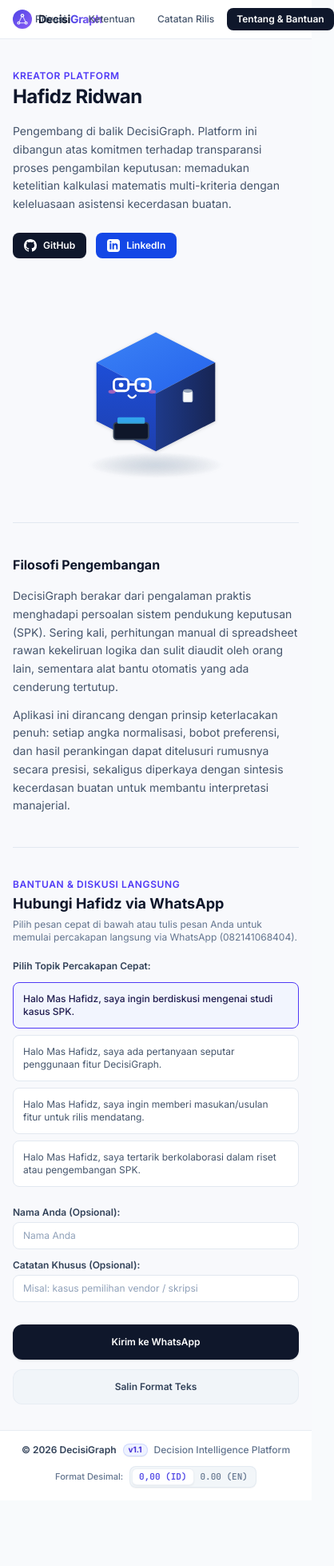
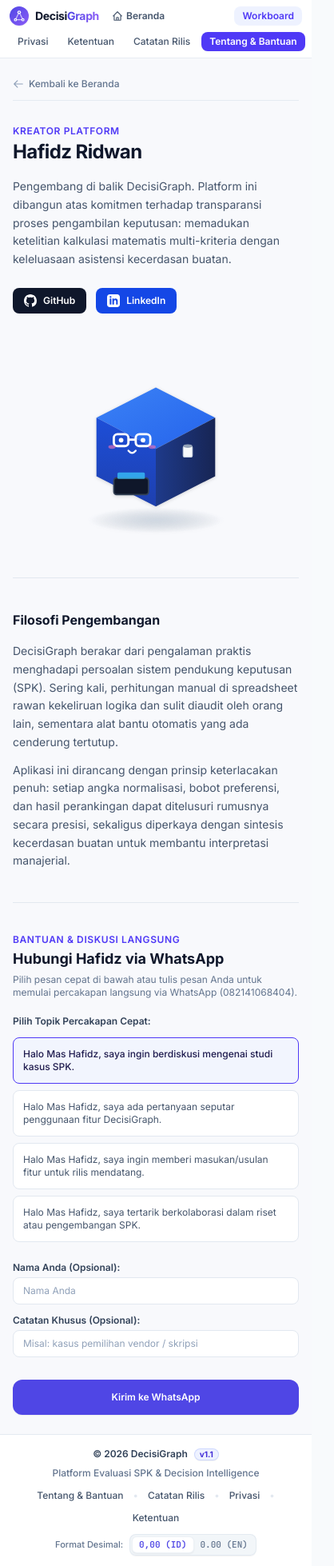
Before and after one commit to Hafidzrdwn/spk-tools, a React (Vite) app: page /about in a window 390 px wide. Shown: the top 1958 px of the page at 80% size, 418 px wide, since content can reach past the window. Before the commit the page ends 1876 px from the top, so only its background shows below. Built offline with nearby package versions, Linux system fonts and the light colour scheme; no server answers; the database is empty.

Commit message:
fix(ui): improve mobile navbar, unify footer, add scroll-to-top, and clean up legal & rating UX

```diff
--- a/src/components/layout/Footer.tsx
+++ b/src/components/layout/Footer.tsx
@@ -1,6 +1,5 @@
 import React from 'react';
 import { Link } from 'react-router-dom';
-import { Github } from 'lucide-react';
 import { cn } from '@/utils/cn';
 import DecimalFormatToggle from './DecimalFormatToggle';
 import Badge from '@/components/ui/Badge';
@@ -16,75 +15,43 @@
   return (
     <footer
       className={cn(
-        'w-full border-t border-slate-200/80 bg-white/70 backdrop-blur-xs py-3.5 px-6 mt-auto',
+        'w-full px-4 sm:px-6 py-4 sm:py-3.5 border-t border-slate-200/90 bg-white/95 text-xs text-slate-500 mt-auto',
         className
       )}
     >
-      <div className="max-w-7xl mx-auto flex flex-col md:flex-row items-center justify-between gap-4 text-xs text-slate-500">
-        <div className="flex flex-wrap items-center justify-center md:justify-start gap-2">
-          <p className="flex items-center gap-1.5 font-medium">
-            <span>&copy; {currentYear} DecisiGraph</span>
-            <span className="text-slate-300">&bull;</span>
+      <div className="max-w-6xl mx-auto flex flex-col md:flex-row items-center justify-between gap-3 text-center sm:text-left">
+        <div className="flex flex-wrap items-center justify-center sm:justify-start gap-2 font-medium">
+          <span className="text-slate-700 font-semibold">&copy; {currentYear} DecisiGraph</span>
           <Link to="/releases" onMouseEnter={prefetchRoute.releases} className="hover:opacity-85">
             <Badge variant="primary" size="sm" className="text-[10px] py-0 px-1.5 font-bold cursor-pointer">
               v1.1
             </Badge>
           </Link>
-          </p>
+          <span className="text-slate-300 hidden sm:inline">&bull;</span>
+          <span className="text-slate-500">Platform Evaluasi SPK &amp; Decision Intelligence</span>
+        </div>
 
-          <span className="text-slate-300 hidden sm:inline">&bull;</span>
-
-          <nav aria-label="Navigasi Footer" className="flex items-center gap-3 font-medium">
-            <Link
-              to="/about"
-              onMouseEnter={prefetchRoute.about}
-              className="text-slate-600 hover:text-indigo-600 transition-colors"
-            >
+        <nav aria-label="Footer Nav" className="flex flex-wrap items-center justify-center gap-3 font-medium text-slate-600">
+          <Link to="/about" onMouseEnter={prefetchRoute.about} className="hover:text-indigo-600 transition-colors">
             Tentang &amp; Bantuan
           </Link>
           <span className="text-slate-200">&bull;</span>
-            <Link
-              to="/releases"
-              onMouseEnter={prefetchRoute.releases}
-              className="text-slate-600 hover:text-indigo-600 transition-colors"
-            >
+          <Link to="/releases" onMouseEnter={prefetchRoute.releases} className="hover:text-indigo-600 transition-colors">
             Catatan Rilis
           </Link>
           <span className="text-slate-200">&bull;</span>
-            <Link
-              to="/privacy"
-              onMouseEnter={prefetchRoute.privacy}
-              className="text-slate-600 hover:text-indigo-600 transition-colors"
-            >
+          <Link to="/privacy" onMouseEnter={prefetchRoute.privacy} className="hover:text-indigo-600 transition-colors">
             Privasi
           </Link>
           <span className="text-slate-200">&bull;</span>
-            <Link
-              to="/terms"
-              onMouseEnter={prefetchRoute.terms}
-              className="text-slate-600 hover:text-indigo-600 transition-colors"
-            >
+          <Link to="/terms" onMouseEnter={prefetchRoute.terms} className="hover:text-indigo-600 transition-colors">
             Ketentuan
           </Link>
         </nav>
-        </div>
 
-        <div className="flex items-center gap-4">
-          <div className="flex items-center gap-2">
-            <span className="text-[11px] text-slate-400 font-medium hidden sm:inline">Format Desimal:</span>
+        <div className="flex items-center justify-center gap-2 text-[11px] text-slate-500">
+          <span className="text-slate-500 font-medium">Format Desimal:</span>
           <DecimalFormatToggle />
-          </div>
-
-          <a
-            href="https://github.com/hafidzrdwn"
-            target="_blank"
-            rel="noopener noreferrer"
-            className="inline-flex items-center gap-1.5 font-medium text-slate-600 hover:text-accent-primary transition-colors focus:outline-none focus-visible:ring-2 focus-visible:ring-accent-primary/50 rounded px-1.5 py-0.5"
-            aria-label="GitHub Hafidz Ridwan"
-          >
-            <Github className="w-4 h-4" />
-            <span className="hidden sm:inline">GitHub</span>
-          </a>
         </div>
       </div>
     </footer>
--- a/src/features/about/AboutView.tsx
+++ b/src/features/about/AboutView.tsx
@@ -1,7 +1,6 @@
 import React, { useState } from 'react';
 import { AuthorBoxMascot } from '@/components/illustrations';
 import Button from '@/components/ui/Button';
-import { toast } from 'sonner';
 
 export const AboutView: React.FC = () => {
   const targetWaNumber = '6282141068404';
@@ -27,15 +26,6 @@
     const encoded = encodeURIComponent(finalMessage);
     const waUrl = ['https:', '', `wa.me/${targetWaNumber}`].join('/') + `?text=${encoded}`;
     window.open(waUrl, '_blank', 'noopener,noreferrer');
-  };
-
-  const handleCopyText = async () => {
-    try {
-      await navigator.clipboard.writeText(finalMessage);
-      toast.success('Format pesan WhatsApp berhasil disalin.');
-    } catch {
-      toast.error('Gagal menyalin teks.');
-    }
   };
 
   return (
@@ -174,18 +164,9 @@
             variant="primary"
             size="md"
             onClick={handleOpenWhatsApp}
-            className="w-full sm:w-auto text-xs font-semibold min-h-11 px-6 justify-center bg-slate-900 hover:bg-slate-800 text-white"
+            className="w-full sm:w-auto text-xs font-semibold min-h-11 px-6 justify-center shadow-2xs"
           >
             Kirim ke WhatsApp
-          </Button>
-
-          <Button
-            variant="secondary"
-            size="md"
-            onClick={handleCopyText}
-            className="w-full sm:w-auto text-xs font-semibold min-h-11 px-4 justify-center"
-          >
-            Salin Format Teks
           </Button>
         </div>
       </section>
--- a/src/features/legal/LegalLayout.tsx
+++ b/src/features/legal/LegalLayout.tsx
@@ -1,8 +1,7 @@
 import React from 'react';
 import { Link } from 'react-router-dom';
 import Logo from '@/components/layout/Logo';
-import Badge from '@/components/ui/Badge';
-import DecimalFormatToggle from '@/components/layout/DecimalFormatToggle';
+import Footer from '@/components/layout/Footer';
 import { prefetchRoute } from '@/services/routePrefetch';
 
 export type LegalTabId = 'privacy' | 'terms' | 'releases' | 'about';
@@ -13,8 +12,6 @@
 }
 
 export const LegalLayout: React.FC<LegalLayoutProps> = ({ activeTab, children }) => {
-  const currentYear = new Date().getFullYear();
-
   const navItems: Array<{ id: LegalTabId; path: string; label: string }> = [
     { id: 'privacy', path: '/privacy', label: 'Privasi' },
     { id: 'terms', path: '/terms', label: 'Ketentuan' },
@@ -23,43 +20,59 @@
   ];
 
   return (
-    <div className="min-h-dvh w-full bg-slate-50/70 text-slate-800 flex flex-col antialiased">
-      <header className="sticky top-0 z-30 bg-white/95 backdrop-blur-xs border-b border-slate-200/80 px-4 sm:px-6 py-2.5">
-        <div className="max-w-5xl mx-auto flex items-center justify-between gap-4">
-          <div className="flex items-center gap-3 min-w-0">
+    <div className="min-h-dvh w-full bg-slate-50/70 text-slate-800 flex flex-col antialiased overflow-x-hidden">
+      <header className="sticky top-0 z-30 bg-white/95 backdrop-blur-xs border-b border-slate-200/80 px-3 sm:px-6 py-2 sm:py-2.5">
+        <div className="max-w-5xl mx-auto flex flex-col md:flex-row md:items-center md:justify-between gap-2 sm:gap-3">
+          <div className="flex items-center justify-between gap-2 min-w-0">
+            <div className="flex items-center gap-2 sm:gap-2.5 min-w-0">
               <Link
                 to="/"
                 onMouseEnter={prefetchRoute.landing}
                 onFocus={prefetchRoute.landing}
-              className="flex items-center gap-2 hover:opacity-85 transition-opacity shrink-0"
-              title="Kembali ke Beranda DecisiGraph"
+                className="flex items-center gap-1.5 hover:opacity-85 transition-opacity shrink-0"
+                title="DecisiGraph SPK"
               >
                 <Logo size="sm" showWordmark />
               </Link>
 
-            <span className="text-slate-200 hidden sm:inline">|</span>
+              <span className="text-slate-200 hidden xs:inline">|</span>
+
+              <Link
+                to="/"
+                onMouseEnter={prefetchRoute.landing}
+                onFocus={prefetchRoute.landing}
+                className="inline-flex items-center gap-1 px-2 py-1 text-xs font-semibold text-slate-600 hover:text-indigo-600 hover:bg-slate-100 rounded-lg transition-colors shrink-0"
+                title="Kembali ke Beranda"
+              >
+                <svg className="w-3.5 h-3.5" viewBox="0 0 24 24" fill="none" stroke="currentColor" strokeWidth="2">
+                  <path strokeLinecap="round" strokeLinejoin="round" d="M3 12l2-2m0 0l7-7 7 7M5 10v10a1 1 0 001 1h3m10-11l2 2m-2-2v10a1 1 0 01-1 1h-3m-6 0a1 1 0 001-1v-4a1 1 0 011-1h2a1 1 0 011 1v4a1 1 0 001 1m-6 0h6" />
+                </svg>
+                <span>Beranda</span>
+              </Link>
+            </div>
 
             <Link
               to="/board"
               onMouseEnter={() => prefetchRoute.board()}
               onFocus={() => prefetchRoute.board()}
-              className="hidden sm:inline-flex text-xs font-semibold text-slate-600 hover:text-indigo-600 transition-colors"
+              className="inline-flex items-center gap-1 text-xs font-semibold text-indigo-600 hover:text-indigo-700 bg-indigo-50 hover:bg-indigo-100 px-2.5 py-1 rounded-lg transition-colors shrink-0 md:hidden"
               title="Buka Workboard Evaluasi SPK"
             >
-              Workboard
+              <span>Workboard</span>
             </Link>
           </div>
 
-          <nav aria-label="Navigasi Halaman" className="flex items-center gap-1 sm:gap-1.5 text-xs">
+          <div className="flex items-center justify-between md:justify-end gap-2 overflow-x-auto no-scrollbar -mx-1 px-1">
+            <nav aria-label="Navigasi Halaman Informasi" className="flex items-center gap-1 sm:gap-1.5 text-xs shrink-0">
               {navItems.map((item) => {
                 const isActive = activeTab === item.id;
                 return (
                   <Link
                     key={item.id}
                     to={item.path}
-                  className={`px-3 py-1.5 rounded-lg text-xs font-medium transition-colors whitespace-nowrap ${
+                    className={`px-2.5 sm:px-3 py-1 sm:py-1.5 rounded-lg text-xs font-medium transition-colors shrink-0 whitespace-nowrap ${
                       isActive
-                      ? 'bg-slate-900 text-white font-semibold'
+                        ? 'bg-indigo-600 text-white font-semibold shadow-2xs'
                         : 'text-slate-600 hover:text-slate-900 hover:bg-slate-100'
                     }`}
                   >
@@ -68,30 +81,49 @@
                 );
               })}
             </nav>
+
+            <Link
+              to="/board"
+              onMouseEnter={() => prefetchRoute.board()}
+              onFocus={() => prefetchRoute.board()}
+              className="hidden md:inline-flex text-xs font-semibold text-indigo-600 hover:text-indigo-700 bg-indigo-50 hover:bg-indigo-100 px-3 py-1.5 rounded-lg transition-colors shrink-0 ml-1"
+              title="Buka Workboard Evaluasi SPK"
+            >
+              Workboard
+            </Link>
+          </div>
         </div>
       </header>
 
-      <main className="flex-1 max-w-4xl mx-auto px-4 sm:px-6 py-8 sm:py-12 w-full">
+      <main className="flex-1 max-w-4xl mx-auto px-4 sm:px-6 py-6 sm:py-10 w-full">
+        <div className="mb-6 flex items-center justify-between gap-3 pb-3 border-b border-slate-200/80 text-xs">
+          <Link
+            to="/"
+            onMouseEnter={prefetchRoute.landing}
+            onFocus={prefetchRoute.landing}
+            className="inline-flex items-center gap-1.5 text-slate-500 hover:text-indigo-600 font-medium transition-colors group"
+            title="Kembali ke Beranda"
+          >
+            <svg
+              className="w-3.5 h-3.5 text-slate-400 group-hover:text-indigo-600 group-hover:-translate-x-0.5 transition-transform"
+              fill="none"
+              viewBox="0 0 24 24"
+              stroke="currentColor"
+              strokeWidth="2"
+            >
+              <path strokeLinecap="round" strokeLinejoin="round" d="M10 19l-7-7m0 0l7-7m-7 7h18" />
+            </svg>
+            <span>Kembali ke Beranda</span>
+          </Link>
+          <span className="text-slate-400 text-[11px] hidden sm:inline">
+            DecisiGraph Platform
+          </span>
+        </div>
+
         {children}
       </main>
 
-      <footer className="w-full border-t border-slate-200/80 bg-white py-4 px-4 sm:px-6 text-xs text-slate-500 mt-auto">
-        <div className="max-w-4xl mx-auto flex flex-col sm:flex-row items-center justify-between gap-3 text-center sm:text-left">
-          <div className="flex flex-wrap items-center justify-center sm:justify-start gap-2 font-medium">
-            <span className="text-slate-700 font-semibold">&copy; {currentYear} DecisiGraph</span>
-            <Badge variant="primary" size="sm" className="text-[10px] py-0 px-1.5 font-bold">
-              v1.1
-            </Badge>
-            <span className="text-slate-300 hidden sm:inline">&bull;</span>
-            <span className="text-slate-500">Decision Intelligence Platform</span>
-          </div>
-
-          <div className="flex items-center justify-center gap-2 text-[11px] text-slate-500">
-            <span className="text-slate-500 font-medium">Format Desimal:</span>
-            <DecimalFormatToggle />
-          </div>
-        </div>
-      </footer>
+      <Footer />
     </div>
   );
 };
```
Also changed, not shown: src/App.tsx (+11 -0 lines), src/components/ui/StarRatingInput.tsx (+21 -44 lines), src/features/community/CommunityLayout.tsx (+5 -3 lines), src/features/landing/LandingPage.tsx (+3 -41 lines), src/features/legal/TermsOfUseView.tsx (+10 -5 lines). Lines whose indentation alone changed are shown as unchanged.
